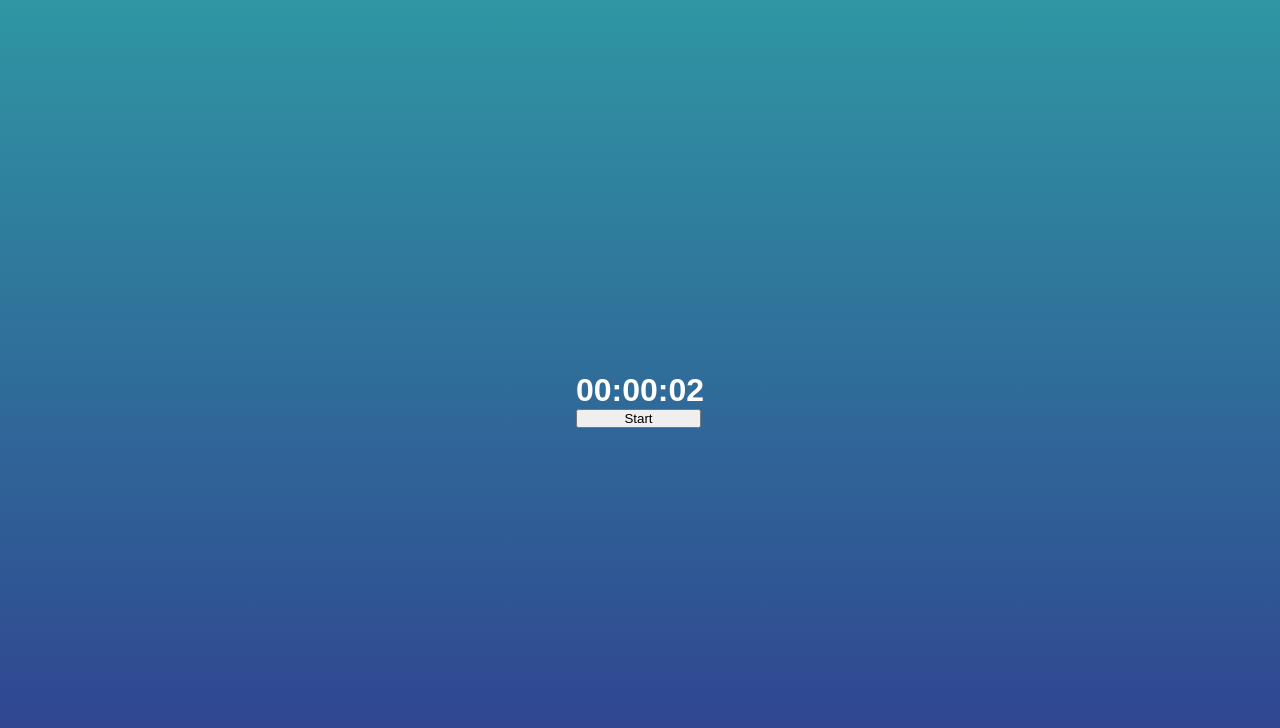
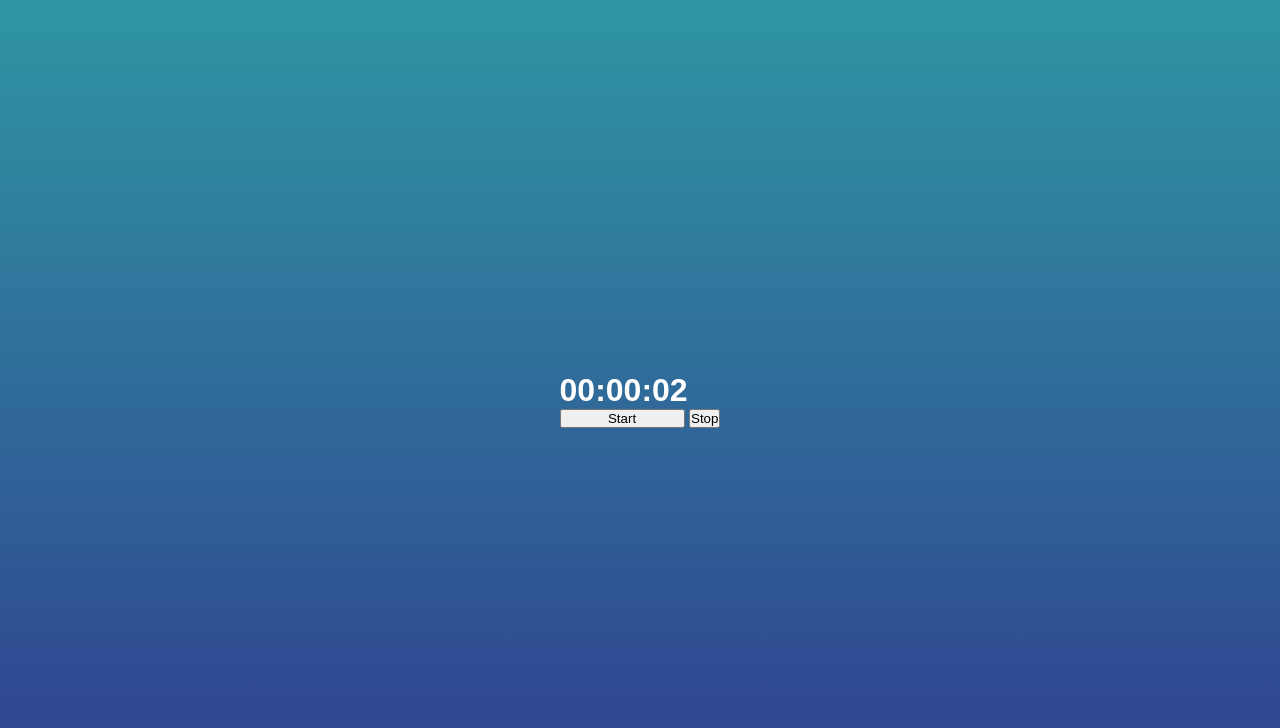
Before and after one commit to Firefox0/JSplit, a plain HTML site: page index.html in a window 1280 px wide. Both pictures are taken after a click on the button "Start". Drawn offline with Linux system fonts and the light colour scheme.

Commit message:
added stop button, created class

```diff
--- a/app.js
+++ b/app.js
@@ -1,45 +1,58 @@
-window.addEventListener("load", main());
+class Timer {
 
-function start_timer() {
+    running = false;
+    timer_time = null;
+
+    start_timer() {
+        this.running = true;
         let start = new Date().getTime();
-    let interval = setInterval(function() {
+        console.log("running is: " + this.running);
+        setInterval(function(){
+            if (!this.running) {
+                return;
+            }
             let now = new Date().getTime();
             let difference = now - start;
 
-        let hours = get_hours(difference);
-        let minutes = get_minutes(difference);
-        let seconds = get_seconds(difference);
+            let hours = this.get_hours(difference);
+            let minutes = this.get_minutes(difference);
+            let seconds = this.get_seconds(difference);
 
             // display new time
-        document.getElementById("time").innerHTML = hours + ":" + minutes + ":" + seconds;
-    })
+            this.timer_time.innerHTML = hours + ":" + minutes + ":" + seconds;
+        }.bind(this));
     }
 
-function get_hours(time, add_zero = true) {
+    stop_timer() {
+        this.running = false;
+        this.timer_time.innerHTML = "00:00:00";
+    }
+
+    get_hours(time, add_zero = true) {
         let hours =  Math.floor((time % (1000 * 60 * 60 * 24)) / (1000 * 60 * 60));
         if (add_zero) {
-        hours = expand_single_digit(hours);
+            hours = this.expand_single_digit(hours);
         }
         return hours;
     }
 
-function get_minutes(time, add_zero = true) {
+    get_minutes(time, add_zero = true) {
         let minutes =  Math.floor((time % (1000 * 60 * 60)) / (1000 * 60));
         if (add_zero) {
-        minutes = expand_single_digit(minutes);
+            minutes = this.expand_single_digit(minutes);
         }
         return minutes;
     }
 
-function get_seconds(time, add_zero = true) {
+    get_seconds(time, add_zero = true) {
         let seconds = Math.floor((time % (1000 * 60)) / 1000);
         if (add_zero) {
-        seconds = expand_single_digit(seconds);
+            seconds = this.expand_single_digit(seconds);
         }
         return seconds;
     }
 
-function expand_single_digit(num) {
+    expand_single_digit(num) {
         // check if num is single digit and then insert 0 if that's the case
         if (num < 10) {
             num = "0" + num;
@@ -47,8 +60,15 @@ function expand_single_digit(num) {
         return num;
     }
 
-function main() {
-    var start_button = document.getElementById("start-button");
-    start_button.onclick = start_timer;
+    main() {
+        this.timer_time = document.getElementById("time");
+        let start_button = document.getElementById("start-button");
+        // function(){} so js doesnt call the function
+        start_button.onclick = function(){this.start_timer()}.bind(this);
+        let stop_button = document.getElementById("stop-button");
+        stop_button.onclick = function(){this.stop_timer()}.bind(this);
         console.log("Main");
     }
+}
+
+window.addEventListener("load", new Timer().main());
--- a/index.html
+++ b/index.html
@@ -7,6 +7,7 @@
         <div class="timer">
             <h1 id="time">00:00:00</h1>
             <button id="start-button">Start</button>
+            <button id="stop-button">Stop</button>
         </div>
         <script src="app.js"></script>
     </body>
```
Lines whose indentation alone changed are shown as unchanged.
